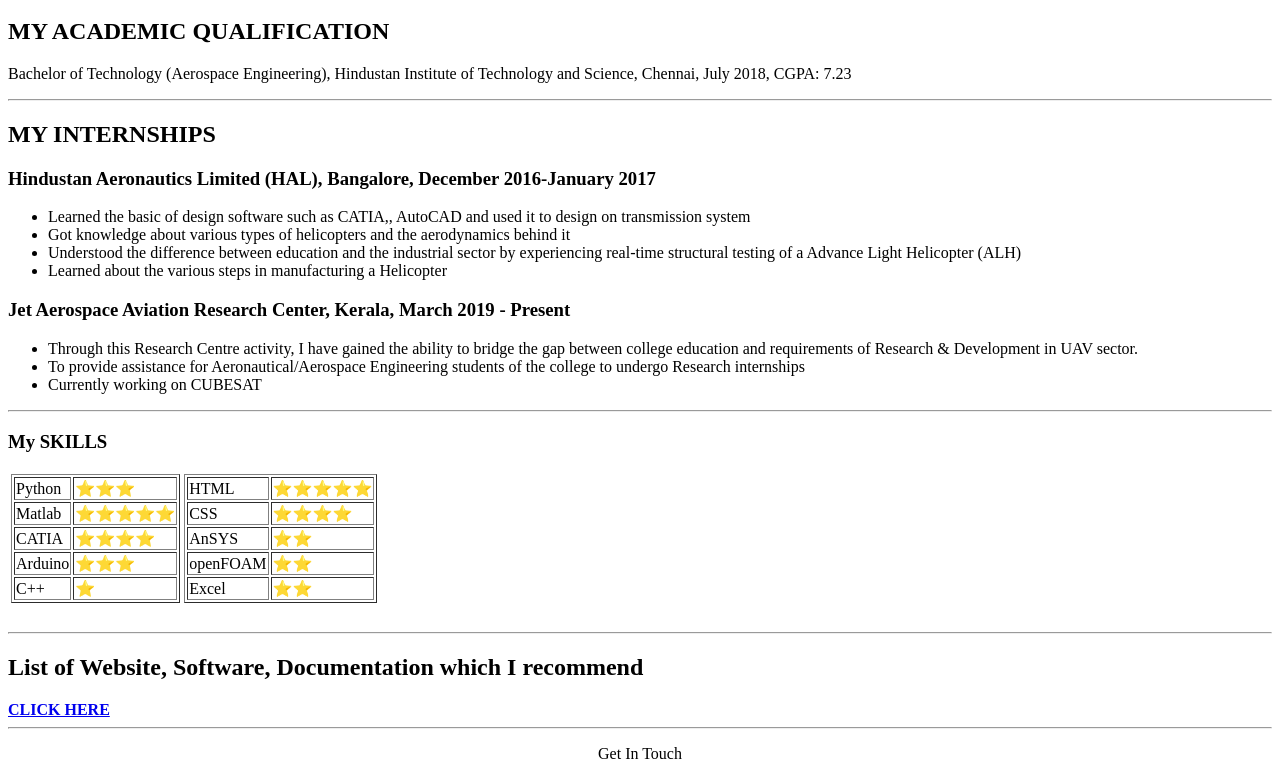
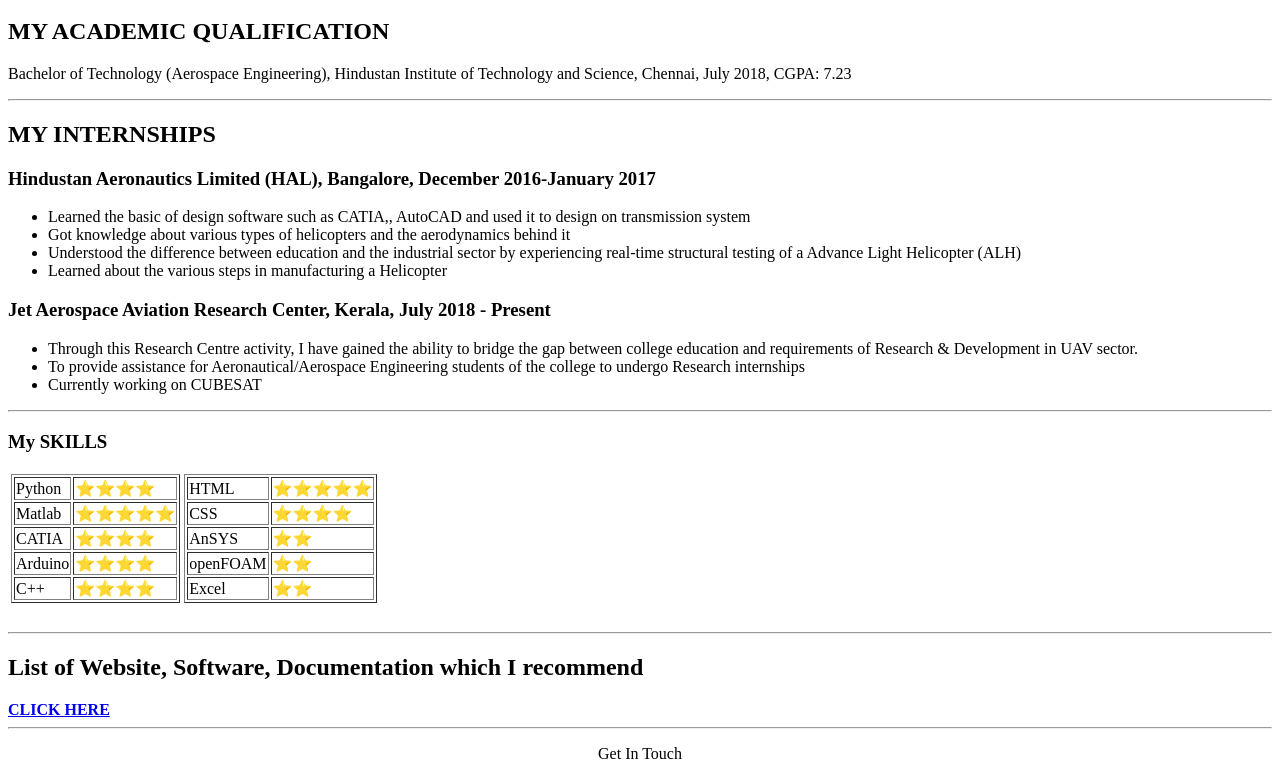
Before and after one commit to PVSSLR/VSSLR, a plain HTML site: page index.html in a window 1280 px wide. Shown: the part 450-1229 px from the top of the page. Drawn offline with Linux system fonts and the light colour scheme.

Commit message:
Update index.html

```diff
--- a/index.html
+++ b/index.html
@@ -44,7 +44,7 @@
     <li> Understood the difference between education and the industrial sector by experiencing real-time structural testing of  a Advance Light Helicopter (ALH)</li>
     <li> Learned about the various steps in manufacturing a Helicopter </li></ul>
 
-<h3>Jet Aerospace Aviation Research Center, Kerala, March 2019 - Present  </h3>
+<h3>Jet Aerospace Aviation Research Center, Kerala, July 2018 - Present  </h3>
 <ul>
 <li>Through this Research Centre activity, I have gained the ability to bridge the gap between college education and requirements of Research & Development in UAV sector.</li>
 <li>To provide assistance for Aeronautical/Aerospace Engineering students of the college to undergo Research internships</li>
@@ -61,7 +61,7 @@
       <tbody>
         <tr>
           <td>Python</td>
-          <td>⭐⭐⭐</td>
+          <td>⭐⭐⭐⭐</td>
         </tr>
         <tr>
           <td>Matlab</td>
@@ -73,11 +73,11 @@
         </tr>
         <tr>
           <td>Arduino</td>
-          <td>⭐⭐⭐</td>
+          <td>⭐⭐⭐⭐</td>
         </tr>
         <tr>
           <td>C++</td>
-          <td>⭐</td>
+          <td>⭐⭐⭐⭐</td>
         </tr>
       </tbody>
     </table></td>
```
